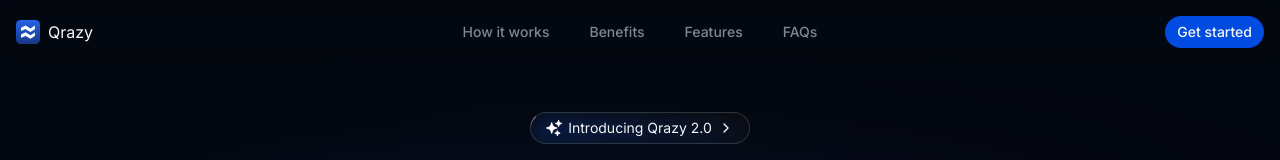
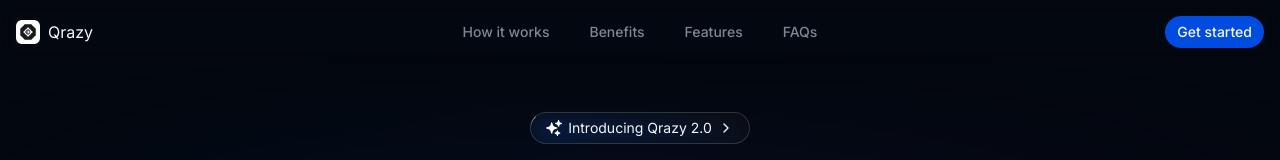
Before and after one commit to Ankit628792/qrazy-website, a Next.js app: page / in a window 1280 px wide. Shown: the top 160 px of the page. Built offline with nearby package versions, Linux system fonts and the light colour scheme.

Commit message:
qrazy logo

```diff
--- a/src/app/(user)/page.tsx
+++ b/src/app/(user)/page.tsx
@@ -308,7 +308,7 @@ const HomePage = () => {
 
                     <AnimationContainer animation="fadeUp" delay={0.4}>
                         <p className="text-sm md:text-base lg:text-lg text-muted-foreground max-w-2xl mx-auto">
-                            Find answers to common questions about our PropEase
+                            Find answers to common questions about our Qrazy
                         </p>
                     </AnimationContainer>
                 </div>
--- a/src/components/faq.tsx
+++ b/src/components/faq.tsx
@@ -48,7 +48,7 @@ const FAQ = () => {
 
                 <AnimationContainer animation="fadeUp" delay={0.4}>
                     <p className="text-sm md:text-base lg:text-lg text-muted-foreground max-w-2xl mx-auto">
-                        Find answers to common questions about our PropEase
+                        Find answers to common questions about our Qrazy
                     </p>
                 </AnimationContainer>
             </div>
--- a/src/components/footer.tsx
+++ b/src/components/footer.tsx
@@ -43,7 +43,7 @@ const Footer = () => {
                             <div className="flex items-center gap-2">
                                 <Image
                                     src="/favicon.svg"
-                                    alt="PropEase"
+                                    alt="Qrazy"
                                     width={32}
                                     height={32}
                                 />
--- a/src/components/navbar.tsx
+++ b/src/components/navbar.tsx
@@ -76,7 +76,7 @@ const Navbar = () => {
                         transition={{ duration: 0.2 }}
                     >
                         <Link href="/" className="flex items-center gap-2">
-                            <Icons.logo className="w-max h-6" />
+                            <img src="/favicon.svg" className="w-6 h-6" />
                             <h1>Qrazy</h1>
                         </Link>
                     </motion.div>
--- a/src/components/navigation/user/navbar.tsx
+++ b/src/components/navigation/user/navbar.tsx
@@ -81,7 +81,7 @@ const Navbar = () => {
                         transition={{ duration: 0.2 }}
                     >
                         <Link href="/" className="flex items-center gap-2">
-                            <Icons.logo className="w-max h-6" />
+                            <img src="/favicon.svg" className="w-6 h-6" />
                             <h1>Qrazy</h1>
                         </Link>
                     </motion.div>
```
